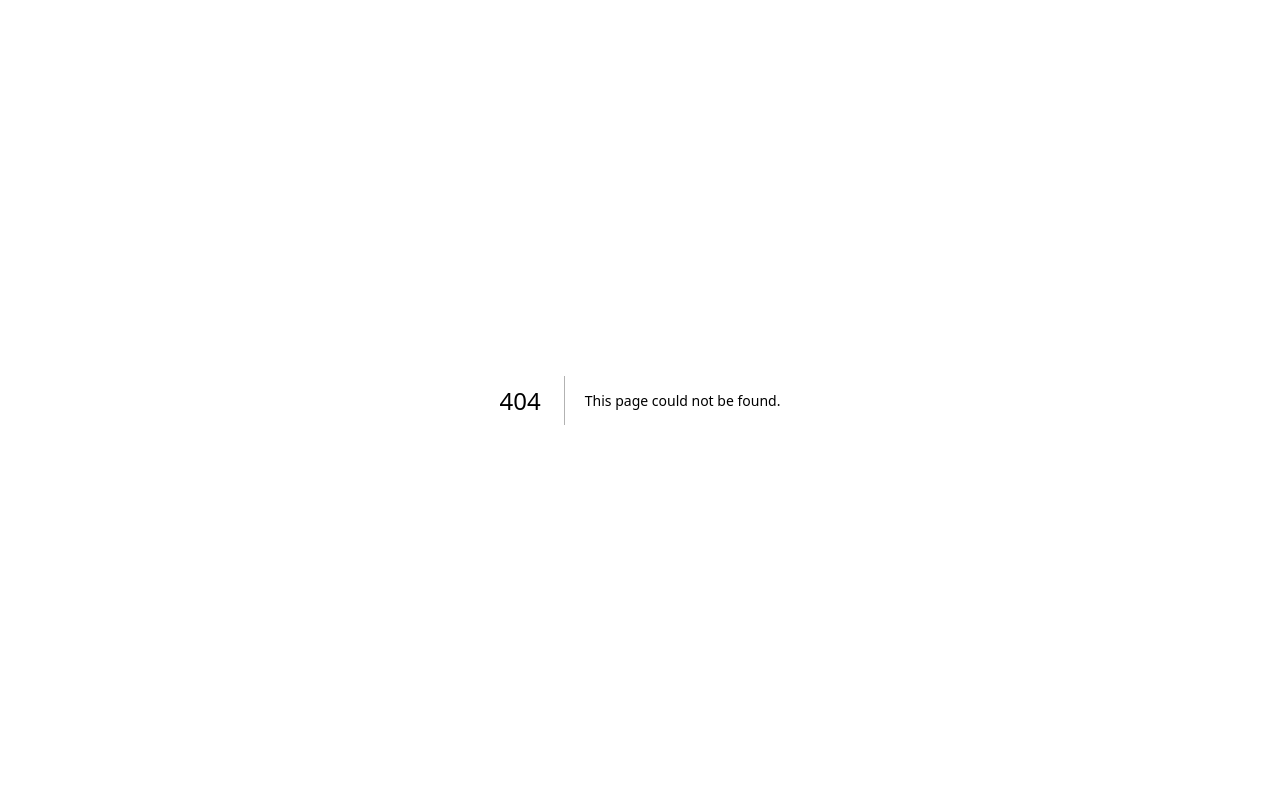
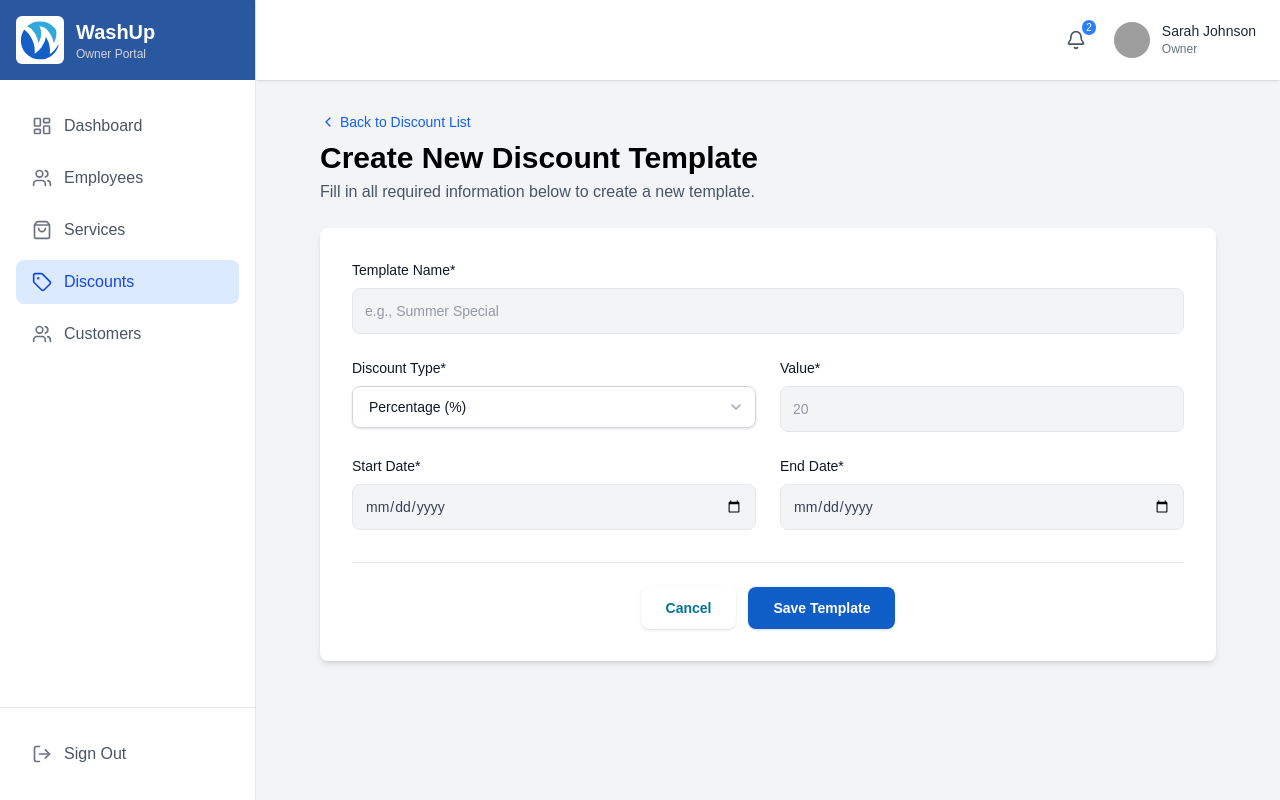
Before and after one commit to yosmisyael/WashUp, a Next.js app: page /owners/discounts/create in a window 1280 px wide. Before the commit this address had no page. Built offline with nearby package versions, Linux system fonts and the light colour scheme; grey boxes are pictures that could not be loaded.

Commit message:
menambah page create discount

```diff
--- /dev/null
+++ b/src/app/owners/discounts/create/page.tsx
@@ -0,0 +1,34 @@
+// src/app/(pages)/owners/discounts/create/page.tsx
+import React from 'react';
+import Link from 'next/link';
+import { ChevronLeft } from 'lucide-react';
+import { DiscountForm } from '@/components/organisms/owners/discounts/DiscountsForm';
+
+export default function CreateDiscountPage() {
+  return (
+    // Kita batasi lebar halaman agar form tidak terlalu lebar
+    <div className="mx-auto max-w-4xl">
+
+      {/* 1. Header Halaman (Link "Back" dan Judul) */}
+      <div className="mb-6">
+        <Link
+          href="/owners/discounts"
+          className="inline-flex items-center text-sm font-medium text-blue-600 hover:text-blue-800 mb-2"
+        >
+          <ChevronLeft className="w-4 h-4 mr-1" />
+          Back to Discount List
+        </Link>
+
+        <h1 className="text-3xl font-bold text-black">Create New Discount Template</h1>
+        <p className="text-gray-600 mt-1">
+          Fill in all required information below to create a new template.
+        </p>
+      </div>
+
+      {/* 2. Render Organisme Formulir kita */}
+      <DiscountForm />
+
+      {/* Tidak ada HintCard di desain ini, jadi kita biarkan kosong */}
+    </div>
+  );
+}
--- /dev/null
+++ b/src/components/organisms/owners/discounts/DiscountsForm.tsx
@@ -0,0 +1,120 @@
+// src/components/organisms/owners/discounts/DiscountForm.tsx
+"use client"; // Wajib karena ini adalah formulir interaktif
+
+import React, { useState } from 'react';
+
+// Import semua atom kita yang bisa dipakai ulang
+import { Input } from '@/components/atoms/Input';
+import Select from '@/components/atoms/Select';
+import Button from '@/components/atoms/Button';
+
+// Helper component untuk Label (bisa Anda pindah ke atoms jika mau)
+const FormLabel: React.FC<{ htmlFor: string; children: React.ReactNode }> = ({
+  htmlFor,
+  children,
+}) => (
+  <label
+    htmlFor={htmlFor}
+    className="block text-sm font-medium text-gray-900 mb-2"
+  >
+    {children}
+  </label>
+);
+
+export function DiscountForm() {
+  // State untuk formulir
+  const [templateName, setTemplateName] = useState('');
+  const [discountType, setDiscountType] = useState('percentage');
+  const [value, setValue] = useState('');
+  const [startDate, setStartDate] = useState('');
+  const [endDate, setEndDate] = useState('');
+
+  const handleSubmit = (e: React.FormEvent) => {
+    e.preventDefault();
+    console.log({ templateName, discountType, value, startDate, endDate });
+    // Logika untuk mengirim ke database akan ada di sini
+  };
+
+  return (
+    // Kartu putih pembungkus
+    <div className="bg-white p-6 md:p-8 rounded-lg shadow-md">
+      <form onSubmit={handleSubmit}>
+        <div className="space-y-6 text-black">
+
+          {/* Template Name */}
+          <div>
+            <FormLabel htmlFor="templateName">Template Name*</FormLabel>
+            <Input
+              id="templateName"
+              value={templateName}
+              onChange={(e) => setTemplateName(e.target.value)}
+              placeholder="e.g., Summer Special"
+              required
+            />
+          </div>
+
+          {/* Grid 2 kolom untuk Tipe dan Value */}
+          <div className="grid grid-cols-1 md:grid-cols-2 gap-6">
+            <div>
+              <FormLabel htmlFor="discountType">Discount Type*</FormLabel>
+              <Select
+                id="discountType"
+                value={discountType}
+                onChange={(e) => setDiscountType(e.target.value)}
+                required
+              >
+                <option value="percentage">Percentage (%)</option>
+                <option value="value">Value ($)</option>
+              </Select>
+            </div>
+            <div>
+              <FormLabel htmlFor="value">Value*</FormLabel>
+              <Input
+                id="value"
+                type="number"
+                value={value}
+                onChange={(e) => setValue(e.target.value)}
+                placeholder={discountType === 'percentage' ? '20' : '5.00'}
+                required
+              />
+            </div>
+          </div>
+
+          {/* Grid 2 kolom untuk Tanggal */}
+          <div className="grid grid-cols-1 md:grid-cols-2 gap-6">
+            <div>
+              <FormLabel htmlFor="startDate">Start Date*</FormLabel>
+              <Input
+                id="startDate"
+                type="date"
+                value={startDate}
+                onChange={(e) => setStartDate(e.target.value)}
+                required
+              />
+            </div>
+            <div>
+              <FormLabel htmlFor="endDate">End Date*</FormLabel>
+              <Input
+                id="endDate"
+                type="date"
+                value={endDate}
+                onChange={(e) => setEndDate(e.target.value)}
+                required
+              />
+            </div>
+          </div>
+        </div>
+
+        {/* Tombol Aksi */}
+        <div className="mt-8 pt-6 border-t border-gray-200 flex justify-center gap-3">
+          <Button variant="secondary" type="button">
+            Cancel
+          </Button>
+          <Button variant="primary" type="submit">
+            Save Template
+          </Button>
+        </div>
+      </form>
+    </div>
+  );
+}
--- a/src/components/organisms/owners/discounts/DiscountsTable.tsx
+++ b/src/components/organisms/owners/discounts/DiscountsTable.tsx
@@ -1,17 +1,18 @@
 // src/components/organisms/owners/discounts/DiscountsTable.tsx
 import React from 'react';
+import Link from 'next/link'; // <-- 1. IMPORT LINK
 
-// 1. IMPORT SEMUA KOMPONEN GLOBAL KITA
+// 2. IMPORT SEMUA KOMPONEN GLOBAL KITA
 import { SearchBar } from '@/components/molecules/SearchBar';
 import { FilterDropdown } from '@/components/molecules/FilterDropdown';
 import Button from '@/components/atoms/Button';
 import { StatusBadge } from '@/components/atoms/StatusBadge';
 import { PaginationControl } from '@/components/molecules/PaginationControl';
 
-// 2. IMPORT IKON
+// 3. IMPORT IKON
 import { Plus, Edit, Trash2 } from 'lucide-react';
 
-// 3. DATA MOCKUP (PALSU) - Sesuai desain
+// 4. DATA MOCKUP (PALSU) - Sesuai desain
 const discountData = [
   {
     name: 'Summer Special',
@@ -35,7 +36,7 @@ const discountData = [
     value: '15%',
     startDate: 'Dec 20, 2024',
     endDate: 'Jan 5, 2025',
-    status: 'scheduled', // <-- Menggunakan variant baru kita
+    status: 'scheduled', // <-- Menggunakan variant 'scheduled' baru kita
   },
 ];
 
@@ -47,7 +48,7 @@ export function DiscountsTable() {
     // 'div' ini adalah wrapper untuk semua kontrol tabel
     <div className="bg-white p-6 shadow rounded-lg text-black">
 
-      {/* 4. Bagian Kontrol (Search, Filter, Button) */}
+      {/* 5. Bagian Kontrol (Search, Filter, Button) */}
       <div className="flex flex-wrap justify-between items-center gap-4 mb-4">
         <div className="flex items-center gap-4">
           <SearchBar placeholder="Search templates..." />
@@ -57,16 +58,20 @@ export function DiscountsTable() {
             defaultValue="All Status"
           />
         </div>
+
+        {/* --- PERUBAHAN DI SINI --- */}
+        {/* 6. Tombol sekarang dibungkus dengan <Link> */}
+        <Link href="/owners/discounts/create">
           <Button
             className="py-2.5 px-4 text-sm whitespace-nowrap"
             icon={<Plus className="w-4 h-4" />}
-          // Nanti kita akan tambahkan Link di sini
           >
             Create New Discount Template
           </Button>
+        </Link>
       </div>
 
-      {/* 5. Tabel */}
+      {/* 7. Tabel */}
       <table className="w-full table-auto">
         <thead className="text-left text-sm text-gray-500">
           <tr className="border-b border-gray-200">
@@ -105,7 +110,7 @@ export function DiscountsTable() {
         </tbody>
       </table>
 
-      {/* 6. Paginasi */}
+      {/* 8. Paginasi */}
       <div className="mt-6">
         <PaginationControl />
       </div>
```
Lines whose indentation alone changed are shown as unchanged.
